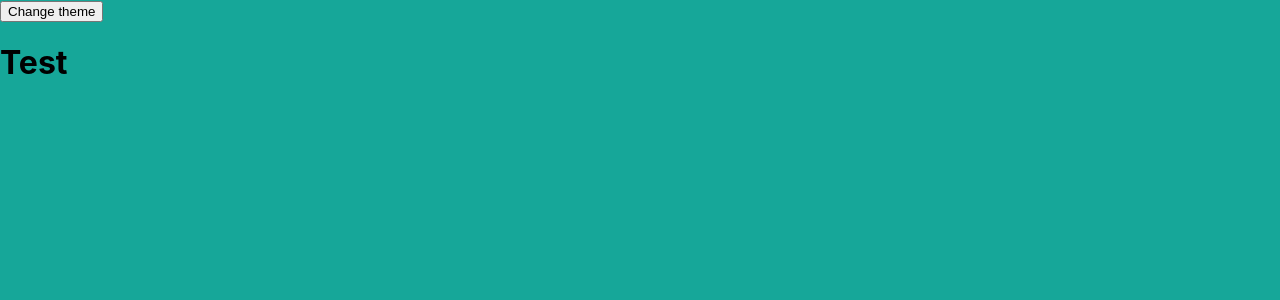
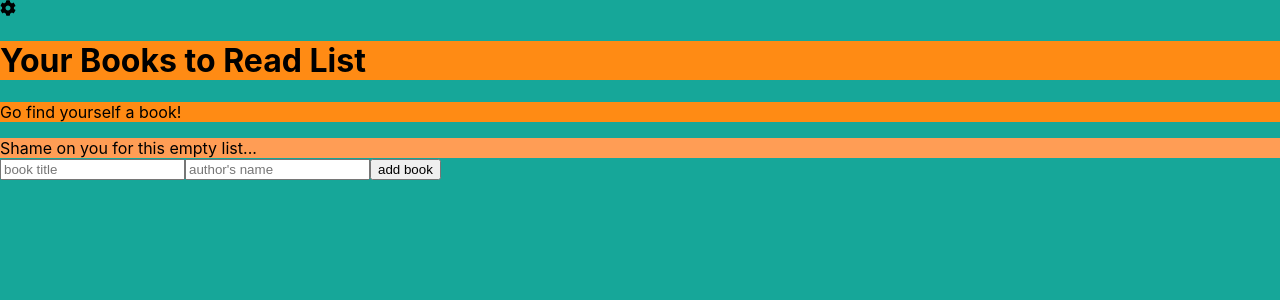
Before and after one commit to m-zaremba/BookList, a React (Create React App) app: page / in a window 1280 px wide. Shown: the top 300 px of the page. Built offline with nearby package versions, Linux system fonts and the light colour scheme.

Commit message:
app update

```diff
--- a/package.json
+++ b/package.json
@@ -5,7 +5,9 @@
   "dependencies": {
     "react": "^16.11.0",
     "react-dom": "^16.11.0",
-    "react-scripts": "3.2.0"
+    "react-icons": "^3.8.0",
+    "react-scripts": "3.2.0",
+    "uuid": "^3.3.2"
   },
   "scripts": {
     "start": "react-scripts start",
--- a/src/App.js
+++ b/src/App.js
@@ -1,12 +1,18 @@
 import React from 'react';
+import {BookContextProvider} from './context/BookContext';
 import {Header} from './components/Header';
+import {BookList} from './components/Booklist';
+import {NewBookForm} from './components/NewBookForm';
 
 
 const App = () => {
   return (
     <div className="App">
-      <Header />
-      <h1>Test</h1>
+      <BookContextProvider>
+        <Header />
+        <BookList />
+        <NewBookForm />
+      </BookContextProvider>
     </div>
   );
 }
--- /dev/null
+++ b/src/components/BookDetails.jsx
@@ -0,0 +1,12 @@
+import React, { useContext } from 'react';
+import { BookContext } from '../context/BookContext';
+
+export const BookDetails = ({ book }) => {
+  const { dispatch } = useContext(BookContext);
+  return (
+    <li onClick={() => dispatch({ type: 'REMOVE_BOOK', id: book.id })}>
+      <div className="title">{book.title}</div>
+      <div className="author">{book.author}</div>
+    </li>
+  );
+}
--- a/src/components/Booklist.jsx
+++ b/src/components/Booklist.jsx
@@ -0,0 +1,18 @@
+import React, { useContext } from 'react';
+import {BookDetails} from './BookDetails';
+import {BookContext} from '../context/BookContext';
+
+export const BookList = () => {
+  const {books} = useContext(BookContext);
+  return books.length ? (
+    <div className="book-list">
+      <ul>
+        {books.map(book => {
+          return ( <BookDetails book={book} key={book.id} /> );
+        })}
+      </ul>
+    </div>
+  ) : (
+    <div className="empty">Shame on you for this empty list...</div>
+  );
+}
--- a/src/components/Header.jsx
+++ b/src/components/Header.jsx
@@ -1,11 +1,16 @@
 import React, {useContext} from 'react';
 import {ThemeContext} from '../context/ThemeContext';
+import {BookContext} from '../context/BookContext';
+import {FaCog} from 'react-icons/fa';
 
 export const Header = () => {
   const {toggleTheme} = useContext(ThemeContext);
+  const {books} = useContext(BookContext);
   return (
     <div>
-      <button onClick={() => toggleTheme()}>Change theme</button>
+      <FaCog onClick={() => toggleTheme()}/>
+      <h1>Your Books to Read List</h1>
+      {(books.length > 0) ? <p>Only {books.length} books to finish? You can surely do better!</p> : <p>Go find yourself a book!</p>}
     </div>
   )
 }
--- /dev/null
+++ b/src/components/NewBookForm.jsx
@@ -0,0 +1,25 @@
+import React, { useContext, useState } from 'react';
+import { BookContext } from '../context/BookContext';
+
+export const NewBookForm = () => {
+  const { dispatch } = useContext(BookContext);
+  const [title, setTitle] = useState('');
+  const [author, setAuthor] = useState('');
+
+  const handleSubmit = (e) => {
+    e.preventDefault();
+    dispatch({ type: 'ADD_BOOK', book: { title, author }});
+    setTitle('');
+    setAuthor('');
+  }
+
+  return (
+    <form onSubmit={handleSubmit}>
+      <input type="text" placeholder="book title" value={title}
+        onChange={(e) => setTitle(e.target.value)} required />
+      <input type="text" placeholder="author's name" value={author}
+        onChange={(e) => setAuthor(e.target.value)} required />
+      <input type="submit" value="add book" />
+    </form>
+  );
+}
--- /dev/null
+++ b/src/context/BookContext.js
@@ -0,0 +1,19 @@
+import React, { createContext, useReducer, useEffect } from 'react';
+import { bookReducer } from '../reducers/BookReducer';
+
+export const BookContext = createContext();
+
+export const BookContextProvider = (props) => {
+  const [books, dispatch] = useReducer(bookReducer, [], () => {
+    const localData = localStorage.getItem('books');
+    return localData ? JSON.parse(localData) : [];
+  });
+  useEffect(() => {
+    localStorage.setItem('books', JSON.stringify(books));
+  }, [books]);
+  return (
+    <BookContext.Provider value={{ books, dispatch }}>
+      {props.children}
+    </BookContext.Provider>
+  );
+}
--- a/src/context/ThemeContext.js
+++ b/src/context/ThemeContext.js
@@ -22,13 +22,15 @@ export const ThemeProvider = (props) => {
   }, [darkmode]);
 
   const applyTheme = theme => {
-  const root = document.getElementsByTagName('html')[0];
-  root.style.cssText = theme.join(';');
+    const root = document.getElementsByTagName('html')[0];
+    root.style.cssText = theme.join(';');
 }
 
   const toggleTheme = () => {
-  setDarkmode(!darkmode);
-  window.localStorage.setItem('darkTheme', !darkmode);
+    const body = document.getElementsByTagName('body')[0];
+    body.style.cssText = 'transition: background .5s ease';
+    setDarkmode(!darkmode);
+    window.localStorage.setItem('darkTheme', !darkmode);
 };
 
 
--- a/src/index.css
+++ b/src/index.css
@@ -4,6 +4,8 @@
   --headerBackground: rgb(255, 139, 20);
   --listElementBackground: rgb(255, 157, 85);
 }
+
+*:not(body) { transition: all .5s ease; }
 
 body {
   margin: 0;
@@ -17,12 +19,16 @@ body {
 
 .app {
   color: var(--text);
-  background-color: var(--headerBackground);
   margin: 20px auto;
   width: 90%;
   max-width: 700px;
 }
 
-h1 {
+h1, p {
   color: var(--text);
+  background-color: var(--headerBackground);
 }
+
+li, .empty {
+  background-color: var(--listElementBackground);
+}
--- /dev/null
+++ b/src/reducers/BookReducer.js
@@ -0,0 +1,16 @@
+import uuid from 'uuid/v4';
+
+export const bookReducer = (state, action) => {
+  switch (action.type) {
+    case 'ADD_BOOK':
+      return [...state, {
+        title: action.book.title,
+        author: action.book.author,
+        id: uuid()}
+      ]
+    case 'REMOVE_BOOK':
+      return state.filter(book => book.id !== action.id);
+    default:
+      return state;
+  }
+}
```
Also changed, not shown: 2 other files (tests, documents, lock files or other folders).
